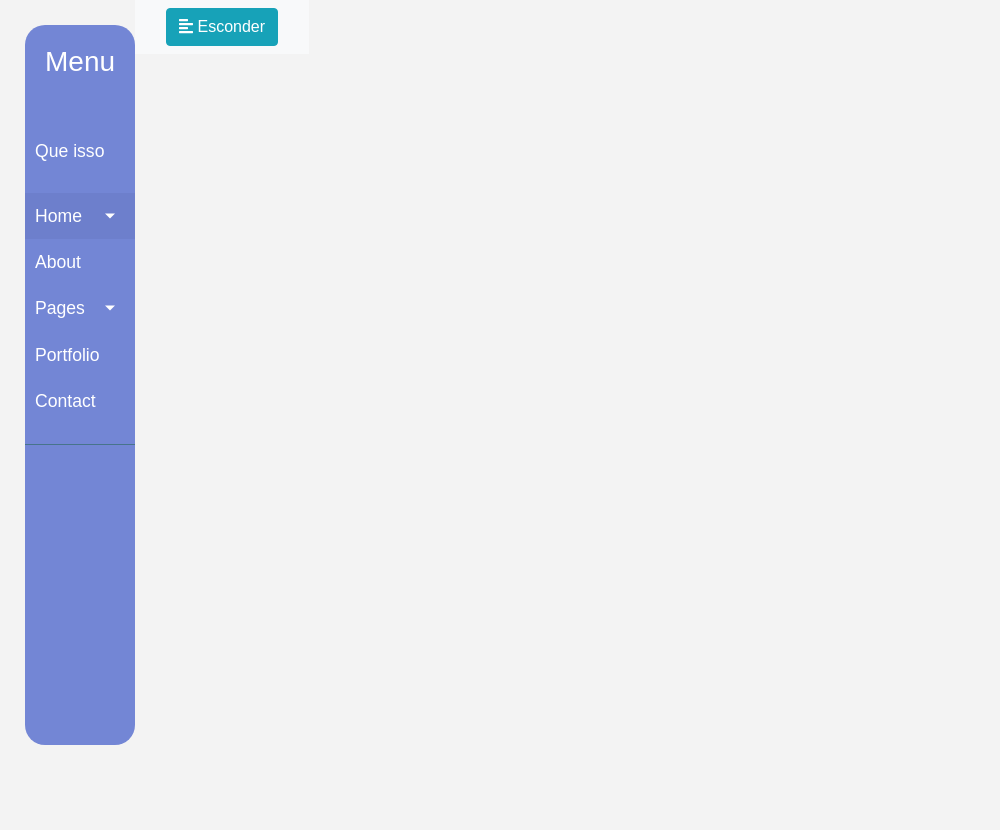
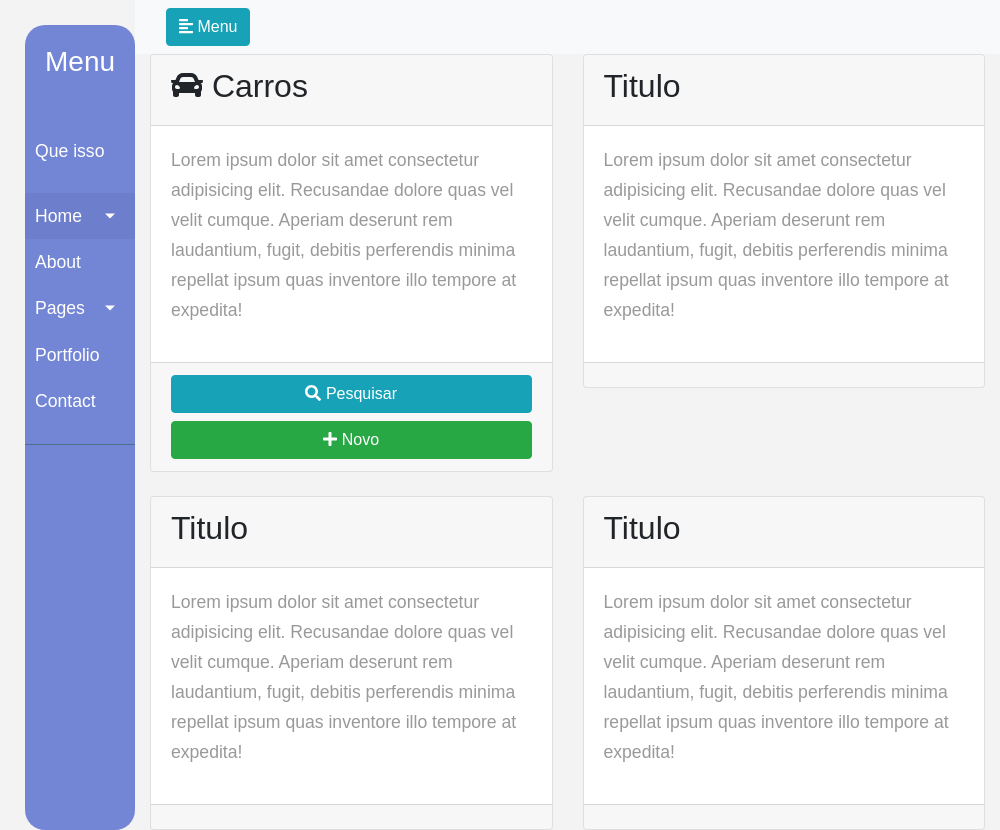
Before and after one commit to GustavoNapa/my-first-electron, an Electron app: page index.html in a window 1000 px wide. Before the commit the page ends 800 px from the top, so only its background shows below. Drawn offline with nearby package versions, Linux system fonts and the light colour scheme.

Commit message:
Container e cards na tela inicial

```diff
--- a/index.html
+++ b/index.html
@@ -70,11 +70,76 @@
 
                     <button type="button" id="sidebarCollapse" class="btn btn-info">
                         <i class="fas fa-align-left"></i>
-                        <span>Esconder</span>
+                        <span>Menu</span>
                     </button>
 
                 </div>
             </nav>
+
+            <div class="container-fluid">
+                <div class="row">
+                    <div class="col">
+                        <div class="card">
+                            <div class="card-header">
+                                <h2><i class="fa fas fa-car"></i>  Carros</h2>
+                            </div>
+                            <div class="card-body">
+                                <p>Lorem ipsum dolor sit amet consectetur adipisicing elit. Recusandae dolore quas vel velit cumque. Aperiam deserunt rem laudantium, fugit, debitis perferendis minima repellat ipsum quas inventore illo tempore at expedita!</p>
+                            </div>
+                            <div class="card-footer">
+                                <button class="btn btn-info btn-block"><i class="fa fas fa-search"></i> Pesquisar</button>
+                                <button class="btn btn-success btn-block"><i class="fa fas fa-plus"></i> Novo</button>
+                            </div>
+                        </div>
+                    </div>
+
+                    <div class="col">
+                        <div class="card">
+                            <div class="card-header">
+                                <h2>Titulo</h2>
+                            </div>
+                            <div class="card-body">
+                                <p>Lorem ipsum dolor sit amet consectetur adipisicing elit. Recusandae dolore quas vel velit cumque. Aperiam deserunt rem laudantium, fugit, debitis perferendis minima repellat ipsum quas inventore illo tempore at expedita!</p>
+                            </div>
+                            <div class="card-footer">
+
+                            </div>
+                        </div>
+                    </div>
+                </div>
+                <BR>
+                <div class="clearfix"></div>
+
+                <div class="row">
+                    <div class="col">
+                        <div class="card">
+                            <div class="card-header">
+                                <h2>Titulo</h2>
+                            </div>
+                            <div class="card-body">
+                                <p>Lorem ipsum dolor sit amet consectetur adipisicing elit. Recusandae dolore quas vel velit cumque. Aperiam deserunt rem laudantium, fugit, debitis perferendis minima repellat ipsum quas inventore illo tempore at expedita!</p>
+                            </div>
+                            <div class="card-footer">
+
+                            </div>
+                        </div>
+                    </div>
+
+                    <div class="col">
+                        <div class="card">
+                            <div class="card-header">
+                                <h2>Titulo</h2>
+                            </div>
+                            <div class="card-body">
+                                <p>Lorem ipsum dolor sit amet consectetur adipisicing elit. Recusandae dolore quas vel velit cumque. Aperiam deserunt rem laudantium, fugit, debitis perferendis minima repellat ipsum quas inventore illo tempore at expedita!</p>
+                            </div>
+                            <div class="card-footer">
+
+                            </div>
+                        </div>
+                    </div>
+                </div>
+            </div>
         </div>
 
     </div>
@@ -99,7 +164,17 @@
 <script>
     $(document).ready(function () {
 
+        if(localStorage.getItem('sidebar') == "true"){
+            $('#sidebar').toggleClass('active');
+        }
+
         $('#sidebarCollapse').on('click', function () {
+            if(localStorage.getItem('sidebar') === "true"){
+                localStorage.setItem("sidebar", false)
+            }else{
+                localStorage.setItem("sidebar", true)
+            }
+
             $('#sidebar').toggleClass('active');
         });
 
```
